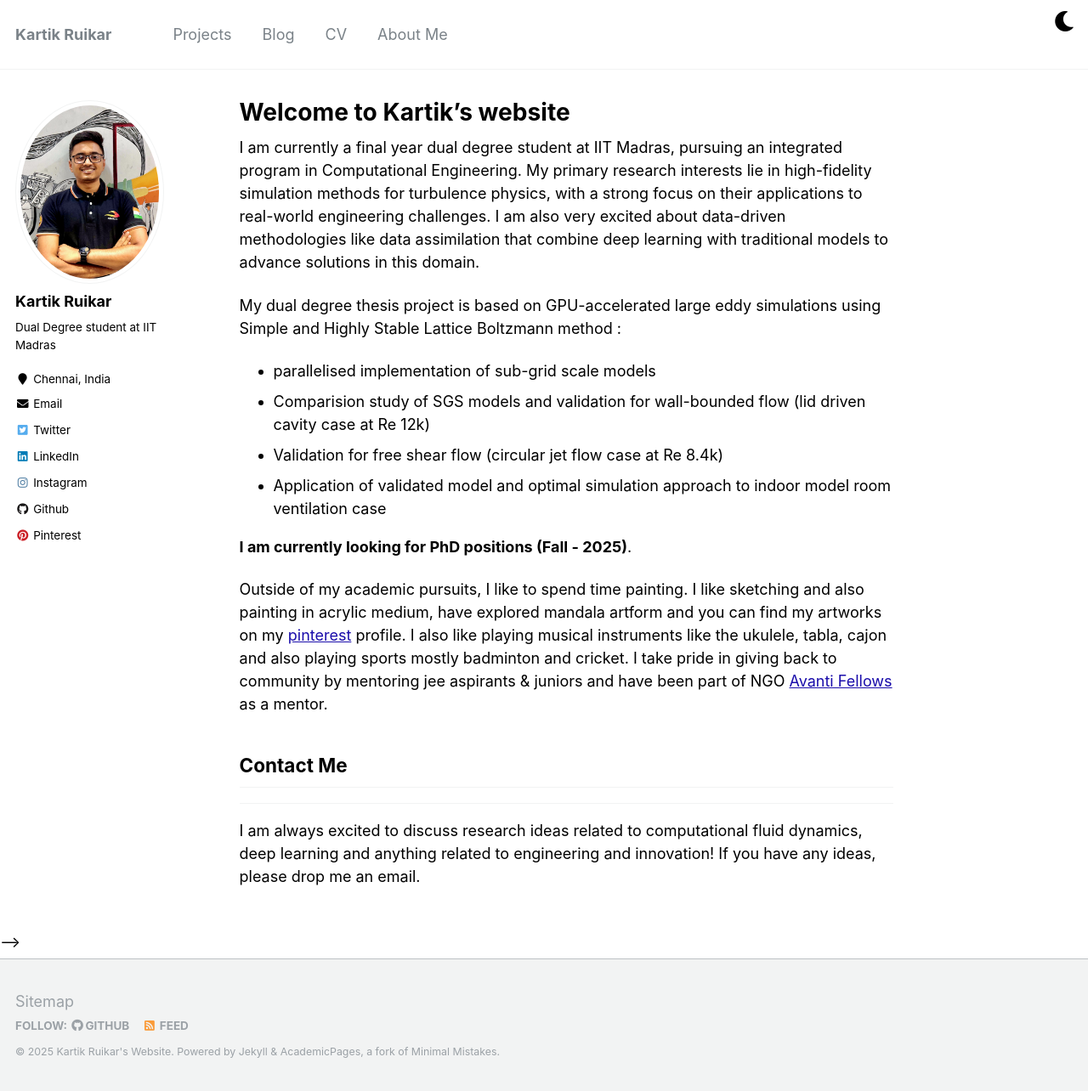
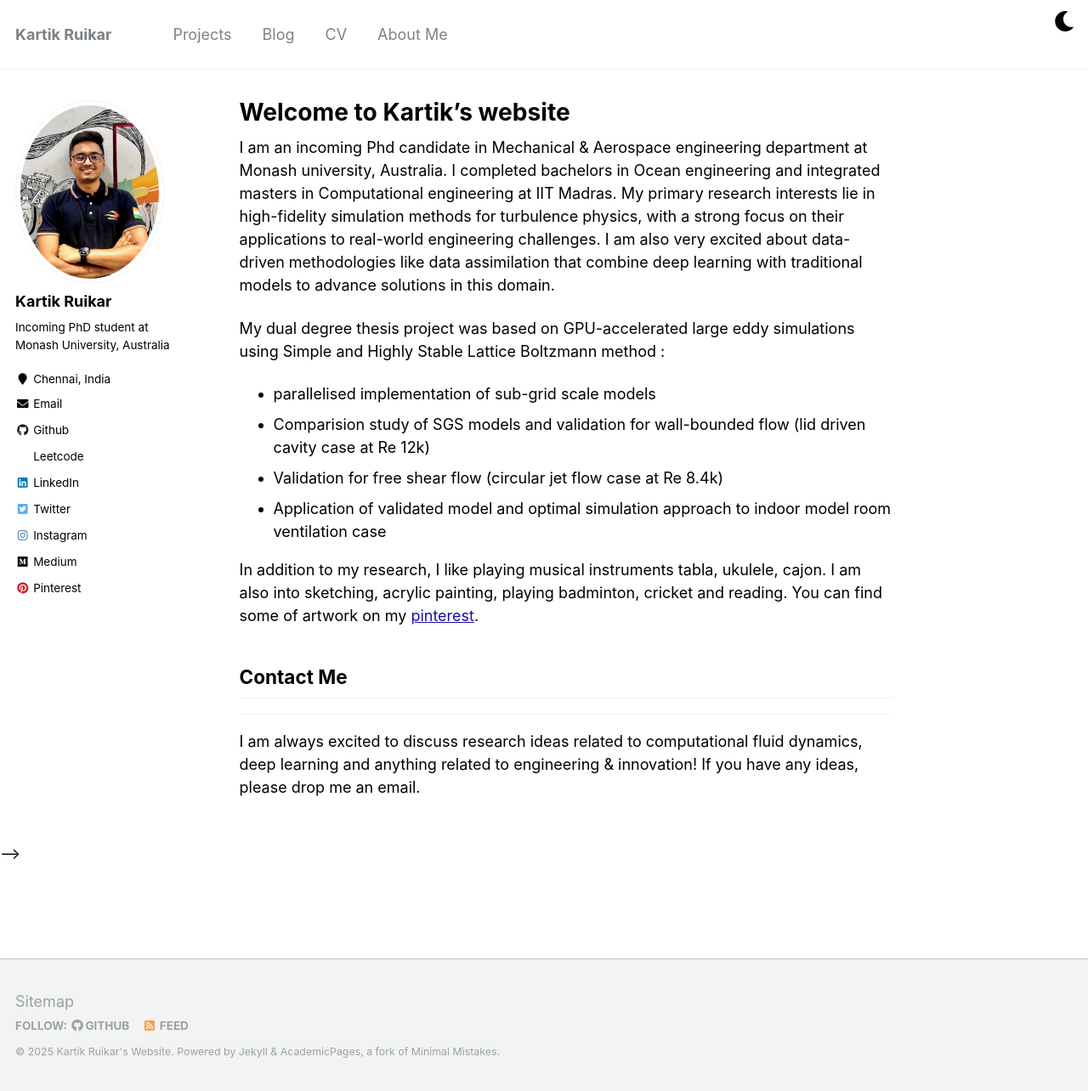
Before and after one commit to Kartik2605/Kartik2605.github.io, a Jekyll site: the page built from _pages/about.md, in a window 1280 px wide and 1284 px high. Shown: the whole window at 85% size. Built offline with Jekyll 4.4.1, drawn with Linux system fonts in a browser that asks for light colours.

Commit message:
changes on home page and socials

```diff
--- a/_config.yml
+++ b/_config.yml
@@ -82,12 +82,12 @@ google_analytics: UA—163839465-1
 author:
   name: "Kartik Ruikar"
   avatar: "kartik.jpg"
-  bio: "Dual Degree student at IIT Madras"
+  bio: "Incoming PhD student at Monash University, Australia"
   location: "Chennai, India"
   employer:
   pubmed: #"https://www.ncbi.nlm.nih.gov/pubmed/?term=john+snow"
-  # googlescholar: "https://scholar.google.com/citations?hl=en&authuser=1&user=XcgZhMwAAAAJ" #"http://yourfullgooglescholarurl.com"
-  email: "na20b053@smail.iitm.ac.in"
+  googlescholar: #"https://scholar.google.com/citations?hl=en&authuser=1&user=XcgZhMwAAAAJ" #"http://yourfullgooglescholarurl.com"
+  email: "rkartik@alumni.iitm.ac.in"
   researchgate: # example: "https://www.researchgate.net/profile/yourprofile"
   uri:
   bitbucket:
@@ -99,15 +99,16 @@ author:
   github: "Kartik2605"
   google_plus:
   keybase:
-  instagram: "/kartik__2605/"
+  instagram: "kartik__2605/"
   impactstory: #"https://profiles.impactstory.org/u/xxxx-xxxx-xxxx-xxxx"
   lastfm:
-  linkedin: "/kartik-ruikar-2605/"
-  leetcode: "/leetcode.com/u/cosmic_26/"
+  linkedin: "kartik-ruikar-2605/"
+  leetcode: "cosmic_26/"
+  medium : "rkartik.inbox"
   orcid: #"http://orcid.org/yourorcidurl"
   pinterest: "rkartikinbox/_created/"
   soundcloud:
-  # stackoverflow: 8421999/nsidn98
+  stackoverflow: #8421999/nsidn98
   steam:
   tumblr:
   twitter: "kartik_2605?t=sHTLd7qXlHnmU-RjKrtt7w&s=08"
--- a/_includes/author-profile.html
+++ b/_includes/author-profile.html
@@ -40,32 +40,38 @@
        {% if author.researchgate %}
         <li><a href="{{ author.researchgate }}"><i class="fab fa-fw fa-researchgate" aria-hidden="true"></i> ResearchGate</a></li>
       {% endif %}
-      {% if author.twitter %}
-        <li><a href="https://twitter.com/{{ author.twitter }}"><i class="fab fa-fw fa-twitter-square" aria-hidden="true"></i> Twitter</a></li>
-      {% endif %}
       {% if author.facebook %}
         <li><a href="https://www.facebook.com/{{ author.facebook }}"><i class="fab fa-fw fa-facebook-square" aria-hidden="true"></i> Facebook</a></li>
       {% endif %}
       {% if author.google_plus %}
         <li><a href="https://plus.google.com/+{{ author.google_plus }}"><i class="fab fa-fw fa-google-plus" aria-hidden="true"></i> Google+</a></li>
       {% endif %}
+      {% if author.github %}
+        <li><a href="https://github.com/{{ author.github }}"><i class="fab fa-fw fa-github" aria-hidden="true"></i> Github</a></li>
+      {% endif %}
+      {% if author.leetcode %}
+        <li><a href="https://leetcode.com/u/{{ author.leetcode }}"><i class="fab fa-fw fa-leetcode" aria-hidden="true"></i> Leetcode</a></li>
+      {% endif %}
       {% if author.linkedin %}
         <li><a href="https://www.linkedin.com/in/{{ author.linkedin }}"><i class="fab fa-fw fa-linkedin" aria-hidden="true"></i> LinkedIn</a></li>
       {% endif %}
-      {% if author.xing %}
-        <li><a href="https://www.xing.com/profile/{{ author.xing }}"><i class="fab fa-fw fa-xing-square" aria-hidden="true"></i> XING</a></li>
+      {% if author.twitter %}
+        <li><a href="https://twitter.com/{{ author.twitter }}"><i class="fab fa-fw fa-twitter-square" aria-hidden="true"></i> Twitter</a></li>
       {% endif %}
       {% if author.instagram %}
         <li><a href="https://instagram.com/{{ author.instagram }}"><i class="fab fa-fw fa-instagram" aria-hidden="true"></i> Instagram</a></li>
+      {% endif %}
+      {% if author.medium %}
+        <li><a href="https://medium.com/@{{ author.medium }}"><i class="fab fa-fw fa-medium" aria-hidden="true"></i> Medium</a></li>
+      {% endif %}
+      {% if author.xing %}
+        <li><a href="https://www.xing.com/profile/{{ author.xing }}"><i class="fab fa-fw fa-xing-square" aria-hidden="true"></i> XING</a></li>
       {% endif %}
       {% if author.tumblr %}
         <li><a href="https://{{ author.tumblr }}.tumblr.com"><i class="fab fa-fw fa-tumblr-square" aria-hidden="true"></i> Tumblr</a></li>
       {% endif %}
       {% if author.bitbucket %}
         <li><a href="https://bitbucket.org/{{ author.bitbucket }}"><i class="fab fa-fw fa-bitbucket" aria-hidden="true"></i> Bitbucket</a></li>
-      {% endif %}
-      {% if author.github %}
-        <li><a href="https://github.com/{{ author.github }}"><i class="fab fa-fw fa-github" aria-hidden="true"></i> Github</a></li>
       {% endif %}
       {% if author.stackoverflow %}
         <li><a href="https://www.stackoverflow.com/users/{{ author.stackoverflow }}"><i class="fab fa-fw fa-stack-overflow" aria-hidden="true"></i> Stackoverflow</a></li>
--- a/_pages/about.md
+++ b/_pages/about.md
@@ -8,28 +8,27 @@ redirect_from:
   - /about.html
 ---
 
-I am currently a final year dual degree student at IIT Madras, pursuing an integrated program in Computational Engineering. My primary research interests lie in high-fidelity simulation methods for turbulence physics, with a strong focus on their applications to real-world engineering challenges. I am also very excited about data-driven methodologies like data assimilation that combine deep learning with traditional models to advance solutions in this domain.
+I am an incoming Phd candidate in Mechanical & Aerospace engineering department at Monash university, Australia. I completed bachelors in Ocean engineering and integrated masters in Computational engineering at IIT Madras. My primary research interests lie in high-fidelity simulation methods for turbulence physics, with a strong focus on their applications to real-world engineering challenges. I am also very excited about data-driven methodologies like data assimilation that combine deep learning with traditional models to advance solutions in this domain.
 
 
-
-My dual degree thesis project is based on GPU-accelerated large eddy simulations using Simple and Highly Stable Lattice Boltzmann method :
+My dual degree thesis project was based on GPU-accelerated large eddy simulations using Simple and Highly Stable Lattice Boltzmann method :
 
 - parallelised implementation of sub-grid scale models
 - Comparision study of SGS models and validation for wall-bounded flow (lid driven cavity case at Re 12k)
 - Validation for free shear flow (circular jet flow case at Re 8.4k)
 - Application of validated model and optimal simulation approach to indoor model room ventilation case
 
-**I am currently looking for PhD positions (Fall - 2025)**.
+<!--- **I am currently looking for PhD positions (Fall - 2025)**. -->
+
+In addition to my research, I like playing musical instruments tabla, ukulele, cajon. I am also into sketching, acrylic painting, playing badminton, cricket and reading. You can find some of artwork on my [pinterest](https://pin.it/2c8Ym5D8z).
 
 
-Outside of my academic pursuits, I like to spend time painting. I like sketching and also painting in acrylic medium, have explored mandala artform and you can find my artworks on my [pinterest](https://pin.it/2c8Ym5D8z) profile.
-I also like playing musical instruments like the ukulele, tabla, cajon and also playing sports mostly badminton and cricket. I take pride in giving back to community by mentoring jee aspirants & juniors and have been part of NGO [Avanti Fellows](https://www.avantifellows.org/) as a mentor.
 
 ## Contact Me
 
 ---
 
-I am always excited to discuss research ideas related to computational fluid dynamics, deep learning and anything related to engineering and innovation! If you have any ideas, please drop me an email.
+I am always excited to discuss research ideas related to computational fluid dynamics, deep learning and anything related to engineering & innovation! If you have any ideas, please drop me an email.
 
 <!---
 <script type="text/javascript" id="clustrmaps" src="//cdn.clustrmaps.com/map_v2.js?cl=0e1633&w=150&t=tt&d=vuy8oJHmtOg7LUHtjdY1k-B5CjSIsQ-mzVNm9KPAL0M&co=0b4975&cmo=3acc3a&cmn=ff5353&ct=cdd4d9"></script>
```
